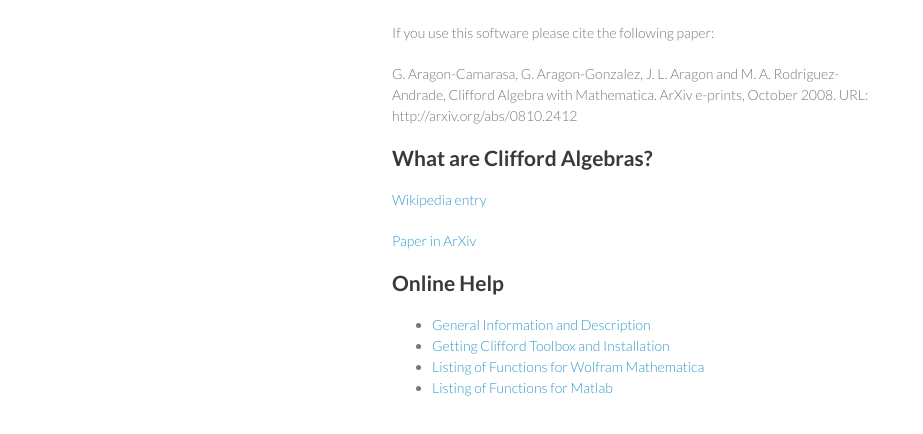
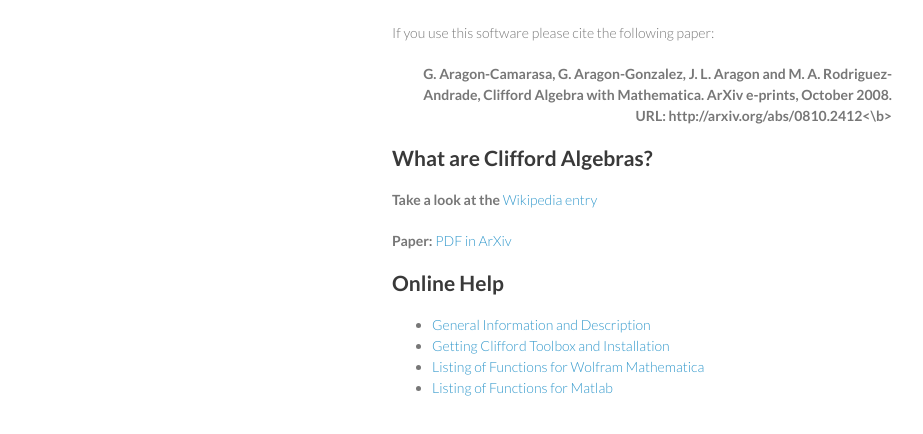
Before and after one commit to gerac83/clifford_toolbox, a plain HTML site: page index.html in a window 1280 px wide. Shown: the part 978-1412 px from the top of the page, without its empty margins (178-1101 px from the left). Drawn offline with Linux system fonts and the light colour scheme.

Commit message:
Update index.html

```diff
--- a/index.html
+++ b/index.html
@@ -42,13 +42,13 @@
 <p>Clifford Toolbox is a collection of functions for doing general calculations with Clifford Algebra (i.e. Geometric Algebra) of <img src="https://raw.githubusercontent.com/wiki/gerac83/clifford_toolbox/Intro_images/UserGuide_6.png" alt="fig6">, using <em>Mathematica 9.0</em> or higher and <em>Matlab R2013a</em> or higher. All results are given in terms of the orthonormal basis vectors <img src="https://raw.githubusercontent.com/wiki/gerac83/clifford_toolbox/Intro_images/UserGuide_7.png" alt="fig7">.</p>
 
 <p>If you use this software please cite the following paper:</p>
-<p>G. Aragon-Camarasa, G. Aragon-Gonzalez, J. L. Aragon and M. A. Rodriguez-Andrade, Clifford Algebra with Mathematica. ArXiv e-prints, October 2008. URL: http://arxiv.org/abs/0810.2412</p>
+<p align="right"><b>G. Aragon-Camarasa, G. Aragon-Gonzalez, J. L. Aragon and M. A. Rodriguez-Andrade, Clifford Algebra with Mathematica. ArXiv e-prints, October 2008. URL: http://arxiv.org/abs/0810.2412<\b></p>
 
 <h2>
 <a id="what-are-clifford-algebras" class="anchor" href="#what-are-clifford-algebras" aria-hidden="true"><span class="octicon octicon-link"></span></a>What are Clifford Algebras?</h2>
 
-<p><a href="http://en.wikipedia.org/wiki/Clifford_algebra">Wikipedia entry</a></p>
-<p><a href="http://arxiv.org/abs/0810.2412">Paper in ArXiv</a></p>
+<p>Take a look at the <a href="http://en.wikipedia.org/wiki/Clifford_algebra">Wikipedia entry</a></p>
+<p>Paper: <a href="http://arxiv.org/abs/0810.2412">PDF in ArXiv</a></p>
 
 <h2>
 <a id="online-help" class="anchor" href="#online-help" aria-hidden="true"><span class="octicon octicon-link"></span></a>Online Help</h2>
```
